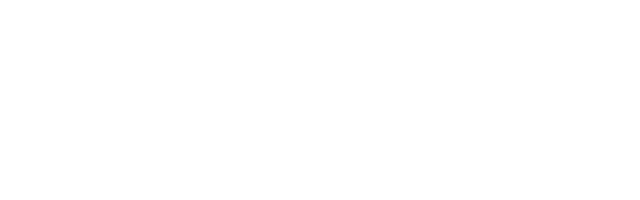
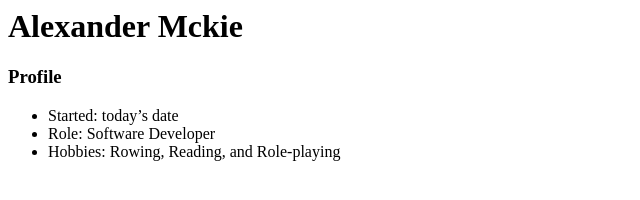
Before and after one commit to alexkmckie/AlexKMckieGit, a plain HTML site: page index.html in a window 1280 px wide. Shown: the whole page, without its empty margins (0-640 px from the left). Drawn offline with Linux system fonts and the light colour scheme.

Commit message:
Updated my profile

```diff
--- a/index.html
+++ b/index.html
@@ -1,10 +1,7 @@
-<!DOCTYPE html>
-<html lang="en">
-<head>
-    <meta charset="UTF-8">
-    <title>Title</title>
-</head>
-<body>
-
-</body>
-</html>
+<h1>Alexander Mckie</h1>
+<h3>Profile</h3>
+<ul>
+    <li>Started: today’s date</li>
+    <li>Role: Software Developer</li>
+    <li>Hobbies: Rowing, Reading, and Role-playing</li>
+</ul>
```
Also changed, not shown: 1 other file.
